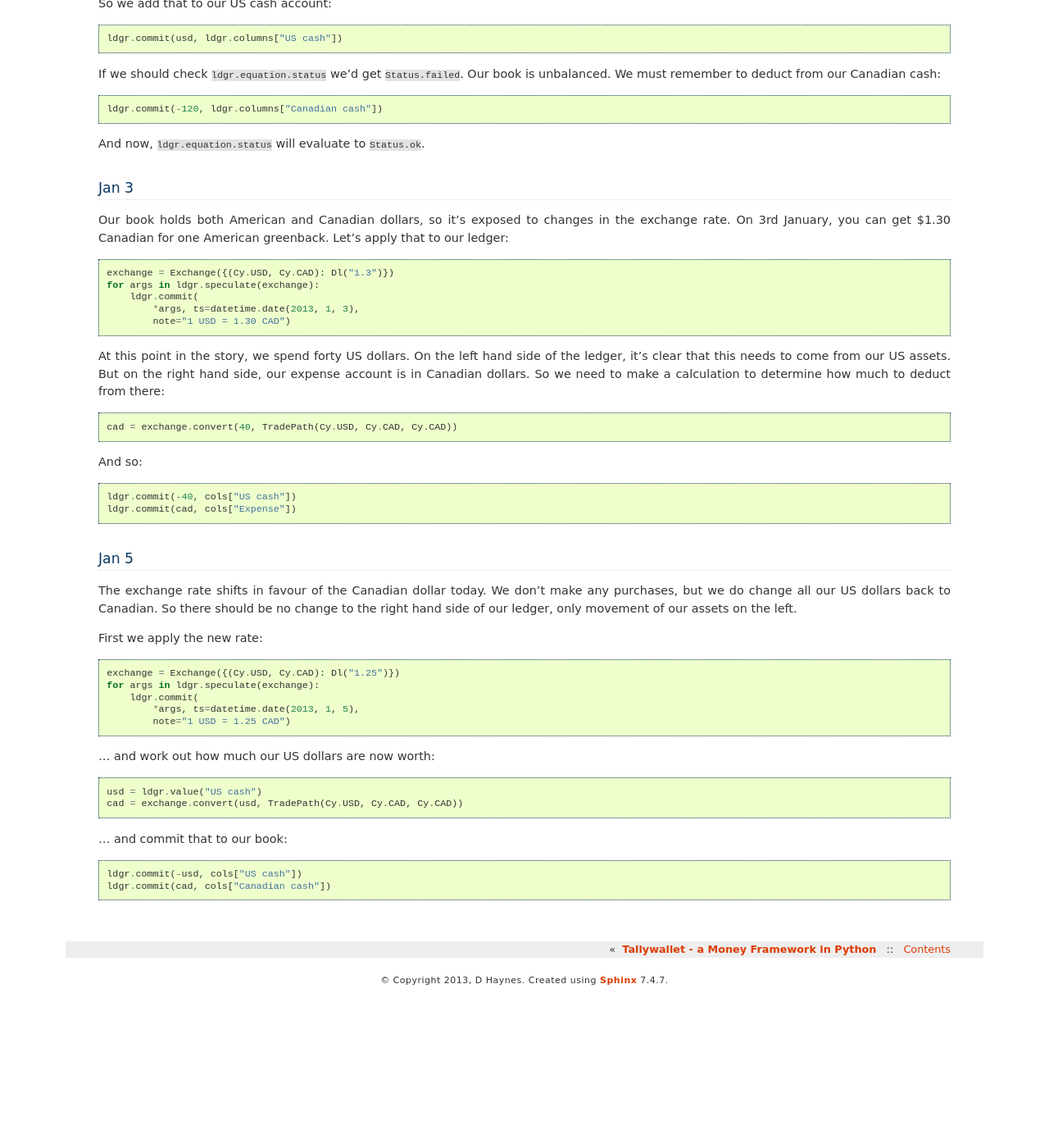
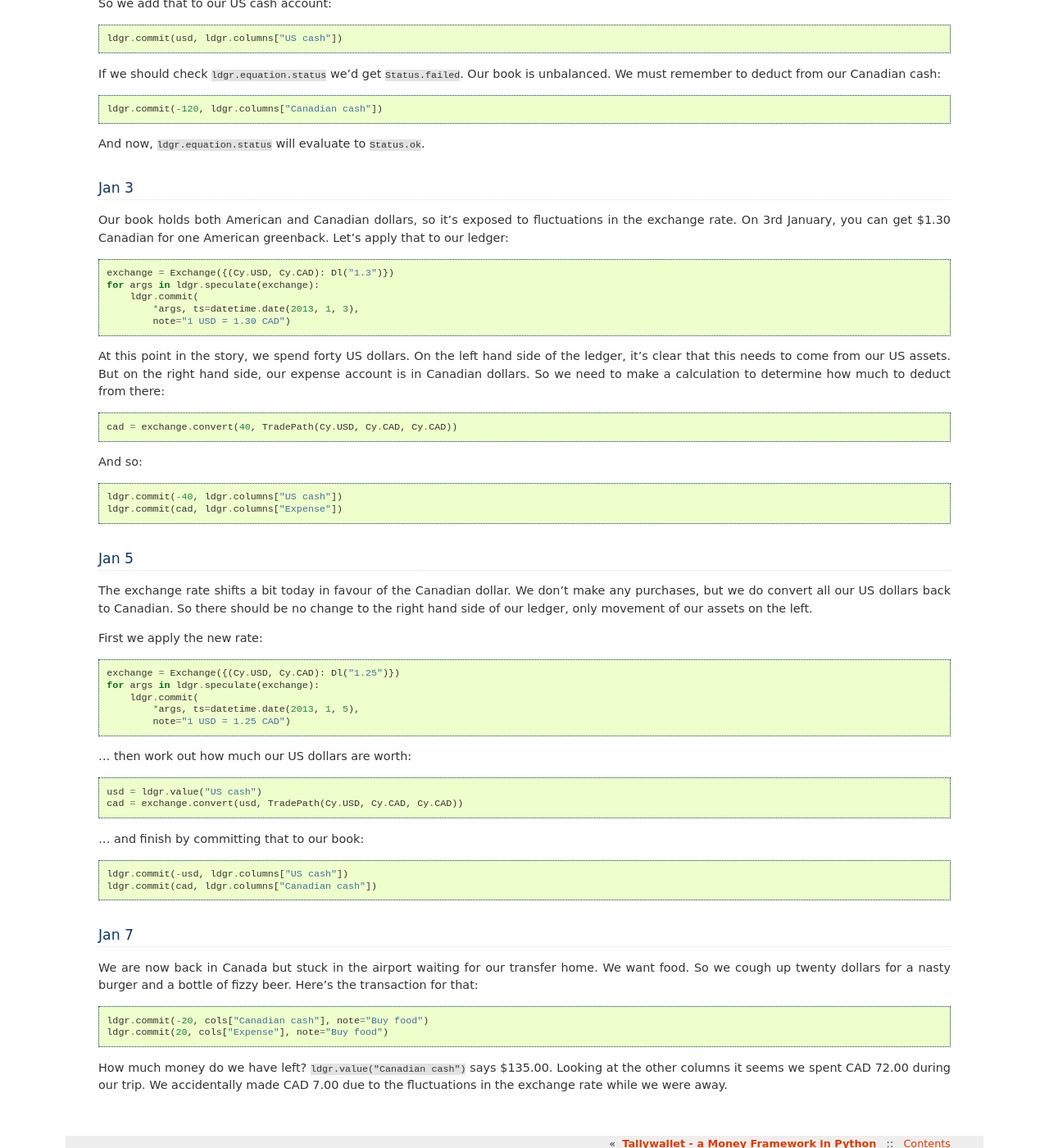
Before and after one commit to tundish/tallywallet-common, a Sphinx documentation site: the page built from tallywallet/common/doc/api.rst, in a window 1280 px wide and 1400 px high, scrolled down 1591 px. Shown: the whole window at 82% size. Built offline with Sphinx 7.4.7, drawn with Linux system fonts in a browser that asks for light colours; before the commit the page ends 2804 px from its top, so only the background shows below that; some of the changed text lies outside the part shown.

Commit message:
finished documenting example

```diff
--- a/tallywallet/common/doc/api.rst
+++ b/tallywallet/common/doc/api.rst
@@ -97,9 +97,9 @@ And now, ``ldgr.equation.status`` will evaluate to ``Status.ok``.
 Jan 3
 =====
 
-Our book holds both American and Canadian dollars, so it's exposed to changes
-in the exchange rate. On 3rd January, you can get $1.30 Canadian for one
-American greenback. Let's apply that to our ledger::
+Our book holds both American and Canadian dollars, so it's exposed to
+fluctuations in the exchange rate. On 3rd January, you can get $1.30 Canadian
+for one American greenback. Let's apply that to our ledger::
 
     exchange = Exchange({(Cy.USD, Cy.CAD): Dl("1.3")})
     for args in ldgr.speculate(exchange):
@@ -116,16 +116,16 @@ a calculation to determine how much to deduct from there::
 
 And so::
 
-    ldgr.commit(-40, cols["US cash"])
-    ldgr.commit(cad, cols["Expense"])
+    ldgr.commit(-40, ldgr.columns["US cash"])
+    ldgr.commit(cad, ldgr.columns["Expense"])
 
 Jan 5
 =====
 
-The exchange rate shifts in favour of the Canadian dollar today. We don't make
-any purchases, but we do change all our US dollars back to Canadian. So there
-should be no change to the right hand side of our ledger, only movement of our
-assets on the left.
+The exchange rate shifts a bit today in favour of the Canadian dollar. We don't
+make any purchases, but we do convert all our US dollars back to Canadian. So
+there should be no change to the right hand side of our ledger, only movement
+of our assets on the left.
 
 First we apply the new rate::
 
@@ -135,14 +135,29 @@ First we apply the new rate::
             *args, ts=datetime.date(2013, 1, 5),
             note="1 USD = 1.25 CAD")
 
-... and work out how much our US dollars are now worth::
+... then work out how much our US dollars are worth::
 
     usd = ldgr.value("US cash")
     cad = exchange.convert(usd, TradePath(Cy.USD, Cy.CAD, Cy.CAD))
 
-... and commit that to our book::
+... and finish by committing that to our book::
 
-    ldgr.commit(-usd, cols["US cash"])
-    ldgr.commit(cad, cols["Canadian cash"])
+    ldgr.commit(-usd, ldgr.columns["US cash"])
+    ldgr.commit(cad, ldgr.columns["Canadian cash"])
+
+Jan 7
+=====
+
+We are now back in Canada but stuck in the airport waiting for our transfer
+home. We want food. So we cough up twenty dollars for a nasty burger and a
+bottle of fizzy beer. Here's the transaction for that::
+
+    ldgr.commit(-20, cols["Canadian cash"], note="Buy food")
+    ldgr.commit(20, cols["Expense"], note="Buy food")
+
+How much money do we have left? ``ldgr.value("Canadian cash")`` says $135.00.
+Looking at the other columns it seems we spent CAD 72.00 during our trip. We
+accidentally made CAD 7.00 due to the fluctuations in the exchange rate while
+we were away.
 
 ..  _Peter Selinger's tutorial: http://www.mscs.dal.ca/~selinger/accounting/
```
Also changed, not shown: other parts of tallywallet/common/doc/api.rst (+1 -1 lines).
